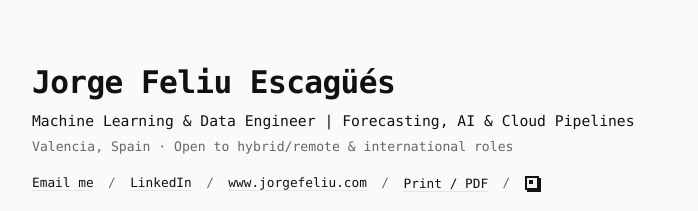
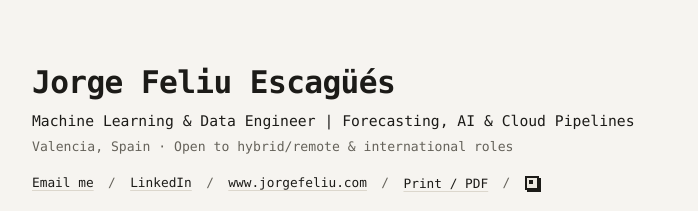
Before and after one commit to petillajorge/jorge-cv, a plain HTML site: page index.html in a window 1280 px wide. Shown: the top 211 px of the page, 290-988 px from the left. Drawn offline with Linux system fonts and the light colour scheme.

Commit message:
Theme palettes updated

```diff
--- a/index.html
+++ b/index.html
@@ -27,7 +27,7 @@
         <li><a href="https://www.linkedin.com/in/jorge-feliu-escag%C3%BC%C3%A9s/" target="_blank" rel="noopener noreferrer">LinkedIn</a></li>
         <li><a href="https://www.jorgefeliu.com" target="_blank" rel="noopener noreferrer">www.jorgefeliu.com</a></li>
         <li class="no-print"><button type="button" class="action-btn" onclick="window.print()">Print / PDF</button></li>
-        <li class="no-print"><button type="button" class="theme-pixel-btn" id="theme-toggle" title="Theme: Light" aria-label="Cycle color palette"></button></li>
+        <li class="no-print"><button type="button" class="theme-pixel-btn" id="theme-toggle" title="Theme: Paper" aria-label="Cycle color palette"></button></li>
       </ul>
 
       <p class="cv-summary">
@@ -290,7 +290,7 @@
 
   <script>
     console.log('Hey, yeah, this is Jorge and I also want to check the intestines of the webs. That\'s my personal "Hello, world"');
-    const themes = [["", "Light"], ["paper", "Paper"], ["dark", "Dark"], ["eink", "E-Ink"]];
+    const themes = [["", "Paper"], ["dark", "Dark"], ["amber", "Retro Amber"], ["lcd", "Retro LCD"]];
     let idx = 0;
     const btn = document.getElementById("theme-toggle");
     btn.addEventListener("click", () => {
--- a/styles.css
+++ b/styles.css
@@ -5,24 +5,15 @@
    ========================================================================== */
 
 :root {
-  /* DEFAULT PRESET: Pure Monochrome Light */
-  --bg: #FAFAFA;
-  --surface: #F2F2F2;
-  --text-primary: #111111;
-  --text-muted: #666666;
-  --border: #E5E5E5;
-  --accent: #111111;
-
-  /* ALTERNATIVE PRESET 1: Warm Archival Paper (uncomment to set as default)
+  /* DEFAULT PRESET: Warm Archival Paper (Light) */
   --bg: #F6F4F0;
   --surface: #EDEAE2;
   --text-primary: #1C1B18;
   --text-muted: #65625A;
   --border: #DCD7CD;
   --accent: #1C1B18;
-  */
 
-  /* ALTERNATIVE PRESET 2: Dark Terminal Ink (uncomment to set as default)
+  /* ALTERNATIVE PRESET 1: Dark Terminal Ink (uncomment to set as default)
   --bg: #111214;
   --surface: #1A1C1F;
   --text-primary: #ECECEC;
@@ -31,13 +22,22 @@
   --accent: #ECECEC;
   */
 
-  /* ALTERNATIVE PRESET 3: Classic E-Ink (uncomment to set as default)
-  --bg: #EDEDEB;
-  --surface: #E2E2DF;
-  --text-primary: #141413;
-  --text-muted: #575753;
-  --border: #C9C9C4;
-  --accent: #141413;
+  /* ALTERNATIVE PRESET 2: Retro Amber CRT — DEC VT220 (uncomment to set as default)
+  --bg: #18120B;
+  --surface: #261C10;
+  --text-primary: #FFB000;
+  --text-muted: #C28218;
+  --border: #3D2B14;
+  --accent: #FFC94D;
+  */
+
+  /* ALTERNATIVE PRESET 3: Retro Dot-Matrix LCD — DMG-01 Olive (uncomment to set as default)
+  --bg: #D7E0C5;
+  --surface: #C7D4B2;
+  --text-primary: #1A2E1A;
+  --text-muted: #4B6348;
+  --border: #AEBE98;
+  --accent: #0F1F0F;
   */
 
   /* Typography & Layout Tokens */
@@ -47,15 +47,6 @@
 }
 
 /* Optional runtime theme attributes (matches the :root presets above) */
-html[data-theme="paper"] {
-  --bg: #F6F4F0;
-  --surface: #EDEAE2;
-  --text-primary: #1C1B18;
-  --text-muted: #65625A;
-  --border: #DCD7CD;
-  --accent: #1C1B18;
-}
-
 html[data-theme="dark"] {
   --bg: #111214;
   --surface: #1A1C1F;
@@ -65,13 +56,22 @@ html[data-theme="dark"] {
   --accent: #ECECEC;
 }
 
-html[data-theme="eink"] {
-  --bg: #EDEDEB;
-  --surface: #E2E2DF;
-  --text-primary: #141413;
-  --text-muted: #575753;
-  --border: #C9C9C4;
-  --accent: #141413;
+html[data-theme="amber"] {
+  --bg: #18120B;
+  --surface: #261C10;
+  --text-primary: #FFB000;
+  --text-muted: #C28218;
+  --border: #3D2B14;
+  --accent: #FFC94D;
+}
+
+html[data-theme="lcd"] {
+  --bg: #D7E0C5;
+  --surface: #C7D4B2;
+  --text-primary: #1A2E1A;
+  --text-muted: #4B6348;
+  --border: #AEBE98;
+  --accent: #0F1F0F;
 }
 
 /* ==========================================================================
```
Also changed, not shown: 1 other file.
